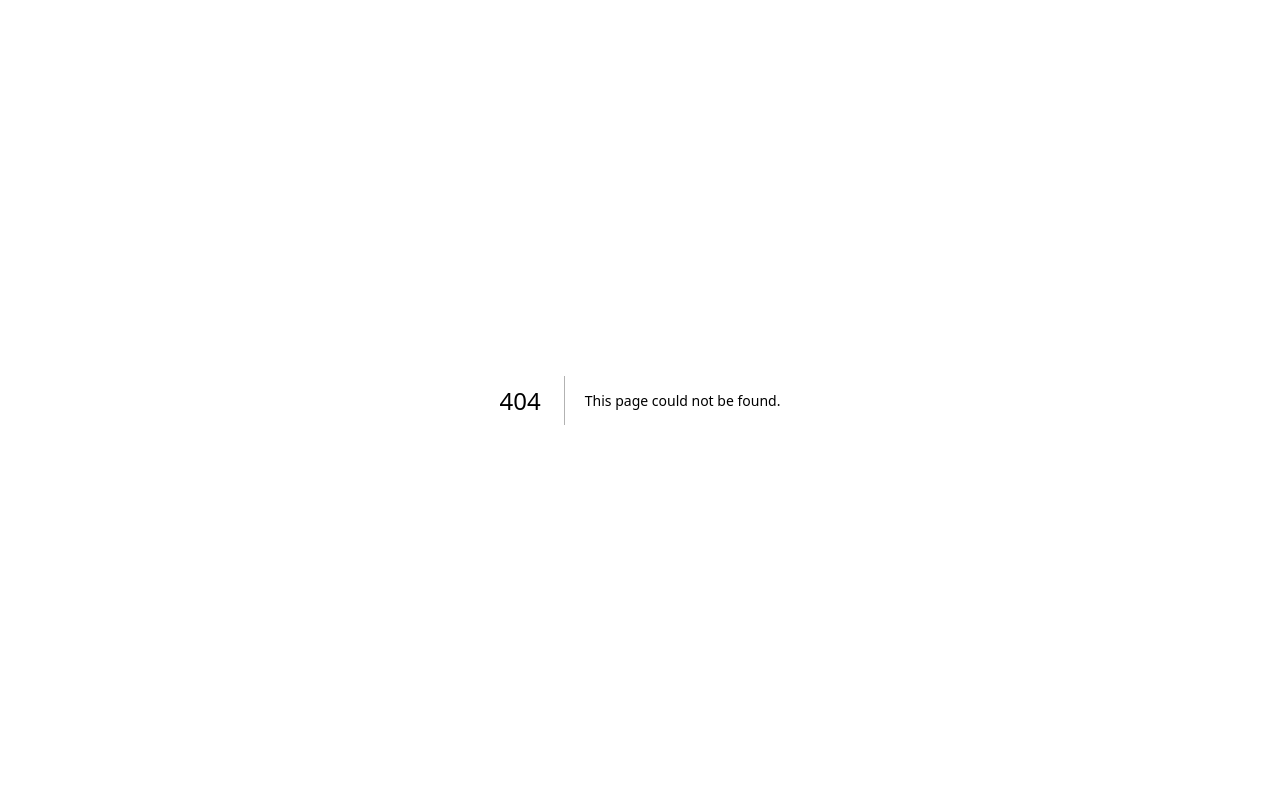
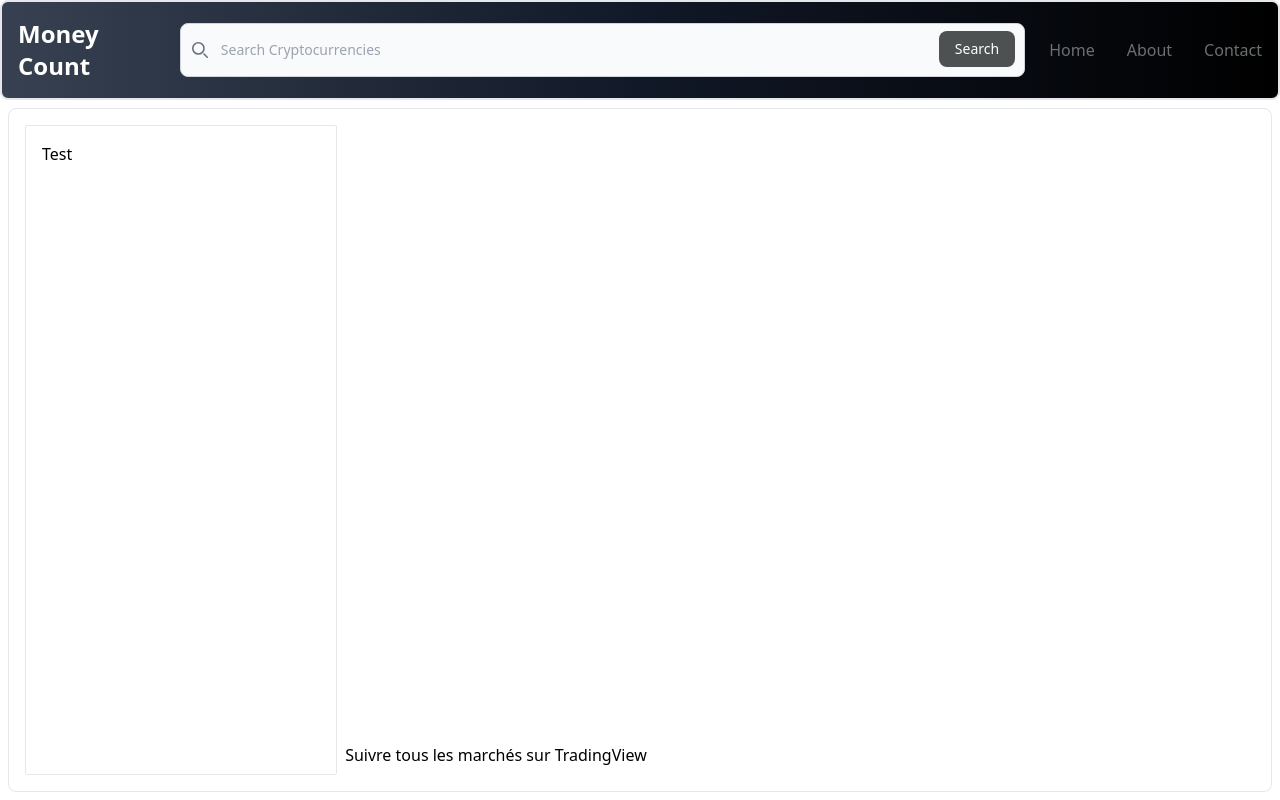
Before and after one commit to ThomasBasquin/Count-of-money, a Next.js app in the folder frontend/: page /dashboard in a window 1280 px wide. Before the commit this address had no page. Built offline with nearby package versions, Linux system fonts and the light colour scheme.

Commit message:
Add dashboard page and header component

```diff
--- /dev/null
+++ b/frontend/components/dashboard.js
@@ -0,0 +1,61 @@
+import React, { useEffect, useRef } from 'react';
+
+let tvScriptLoadingPromise;
+
+export default function Dashboard() {
+    const onLoadScriptRef = useRef();
+
+    useEffect(
+        () => {
+            onLoadScriptRef.current = createWidget;
+
+            if (!tvScriptLoadingPromise) {
+                tvScriptLoadingPromise = new Promise((resolve) => {
+                    const script = document.createElement('script');
+                    script.id = 'tradingview-widget-loading-script';
+                    script.src = 'https://s3.tradingview.com/tv.js';
+                    script.type = 'text/javascript';
+                    script.onload = resolve;
+
+                    document.head.appendChild(script);
+                });
+            }
+
+            tvScriptLoadingPromise.then(() => onLoadScriptRef.current && onLoadScriptRef.current());
+
+            return () => onLoadScriptRef.current = null;
+
+            function createWidget() {
+                if (document.getElementById('tradingview_0f7cf') && 'TradingView' in window) {
+                    new window.TradingView.widget({
+                        autosize: true,
+                        symbol: "BITSTAMP:BTCUSD",
+                        interval: "60",
+                        timezone: "Etc/UTC",
+                        theme: "light",
+                        style: "1",
+                        locale: "fr",
+                        enable_publishing: false,
+                        allow_symbol_change: false,
+                        container_id: "tradingview_0f7cf"
+                    });
+                }
+            }
+        },
+        []
+    );
+    return (
+        <div className="rounded-lg border h-full p-4 m-2 flex flex-row">
+            <div className="rounded-sm border mr-2 w-1/3 p-4">
+                <p>Test</p>
+            </div>
+            <div className='tradingview-widget-container' style={{ height: "100%", width: "100%" }}>
+                <div id='tradingview_0f7cf' style={{ height: "calc(100% - 32px)", width: "100%" }} />
+                <div className="tradingview-widget-copyright">
+                    <a href="https://fr.tradingview.com/" rel="noopener nofollow" target="_blank"><span className="blue-text">Suivre tous les marchés sur TradingView</span></a>
+                </div>
+            </div>
+
+        </div>
+    );
+}
--- /dev/null
+++ b/frontend/components/header.js
@@ -0,0 +1,25 @@
+import React from "react";
+import SearchBar from "./searchBar";
+
+export default function Header() {
+    return (
+        <div>
+            <div className="flex justify-between items-center py-4 rounded-lg border-2 bg-gradient-to-r from-gray-700 via-gray-900 to-black">
+                <p className="text-2xl font-bold text-grey-800 px-4 text-white">Money Count</p>
+                <div className="flex items-center justify-end w-full">
+                    <div className="md:inline-flex hidden w-full">
+                        <SearchBar />
+                    </div>
+                    <div>
+                        <a href="" className="text-jumbo-500 hover:text-grey-600 px-4">Home</a>
+                        <a href="" className="text-jumbo-500 hover:text-grey-600 px-4">About</a>
+                        <a href="" className="text-jumbo-500 hover:text-grey-600 px-4">Contact</a>
+                    </div>
+                </div>
+            </div>
+            <div className="flex justify-between py-2 mx-1 items-center md:hidden">
+                <SearchBar />
+            </div>
+        </div>
+    );
+};
--- /dev/null
+++ b/frontend/components/searchBar.js
@@ -0,0 +1,15 @@
+import React from "react";
+
+export default function SearchBar() {
+    return (
+        <div className="relative w-full mx-2">
+            <div className="absolute inset-y-0 start-0 flex items-center ps-3 pointer-events-none">
+                <svg className="w-4 h-4 text-gray-500 dark:text-gray-400" aria-hidden="true" xmlns="http://www.w3.org/2000/svg" fill="none" viewBox="0 0 20 20">
+                    <path stroke="currentColor" strokeLinecap="round" strokeLinejoin="round" strokeWidth="2" d="m19 19-4-4m0-7A7 7 0 1 1 1 8a7 7 0 0 1 14 0Z" />
+                </svg>
+            </div>
+            <input type="search" id="default-search" className="block w-full p-4 ps-10 text-sm text-gray-900 border border-gray-300 rounded-lg bg-gray-50 focus:ring-blue-500 focus:border-blue-500 dark:bg-gray-700 dark:border-gray-600 dark:placeholder-gray-400 dark:text-white dark:focus:ring-blue-500 dark:focus:border-blue-500" placeholder="Search Cryptocurrencies" />
+            <button type="submit" className="text-white absolute end-2.5 bottom-2.5 bg-jumbo-700 hover:bg-jumbo-800 focus:ring-4 focus:outline-none focus:ring-jumbo-300 font-medium rounded-lg text-sm px-4 py-2 dark:bg-jumbo-600 dark:hover:bg-jumbo-700 dark:focus:ring-jumbo-800">Search</button>
+        </div>
+    );
+}
--- /dev/null
+++ b/frontend/pages/dashboard/index.js
@@ -0,0 +1,14 @@
+import React from 'react';
+import Header from '../../components/header';
+import Dashboard from '../../components/dashboard';
+
+const HomePage = () => {
+    return (
+        <div className='flex flex-col w-screen h-screen'>
+            <Header />
+            <Dashboard />
+        </div>
+    );
+};
+
+export default HomePage;
--- a/frontend/pages/home.js
+++ /dev/null
@@ -1,17 +0,0 @@
-import React from 'react';
-
-function MyApp({ Component, pageProps }) {
-  return <Component {...pageProps} />;
-}
-
-
-const HomePage = () => {
-  return (
-    <div>
-      <h1>Page d'accueil</h1>
-        <p>boiuboiubobibbiobpoiobbo</p>
-    </div>
-  );
-};
-
-export default HomePage;
--- /dev/null
+++ b/frontend/pages/index.js
@@ -0,0 +1,60 @@
+"use client"
+import React from 'react';
+import Header from '../components/header';
+import Dashboard from '../components/dashboard';
+import Spline from '@splinetool/react-spline';
+import { useLayoutEffect, useRef } from 'react';
+import gsap from 'gsap';
+
+const HomePage = () => {
+  const root = useRef();
+
+  if (typeof window !== "undefined") {
+    useLayoutEffect(() => {
+      const tlCoin = gsap.timeline({ repeat: -1 });
+      tlCoin.to(".coin", {
+        duration: 1,
+        y: "-=10",
+        ease: "Sine.easeInOut"
+      }).to(".coin", {
+        duration: 1,
+        y: "+=10",
+        ease: "Sine.easeInOut"
+      });
+      let ctx = gsap.context(() => {
+        gsap.to(".title", {
+          duration: 1,
+          y: 40,
+          ease: "elastic"
+        });
+        gsap.to(".content", {
+          duration: 1,
+          y: 20,
+          ease: "elastic"
+        });
+      }, root)
+
+      return () => ctx.revert();
+    }
+      , []);
+  }
+  return (
+    <div className='flex flex-col w-screen h-screen bg-gradient-to-r from-blue-700 via-blue-800 to-gray-900 items-center justify-around' ref={root}>
+      <h1 className="text-4xl font-bold text-grey-800 text-white text-center title">Count Of Money</h1>
+      <div className='coin h-fit w-fit'>
+        <Spline scene="https://draft.spline.design/SC5GjCTuXT3BkWH0/scene.splinecode" />
+      </div>
+      <div className='w-2/3 flex flex-col items-center justify-center'>
+        <p className='text-white font-semibold text-center content'>
+          Hello, welcome to Count Of Money. This is a simple app that allows you to track your cryptocurrencies and have lot of statistics about them.
+        </p>
+        <div className='content mt-12'>
+          <button className='bg-black border-2 border-solid border-white rounded-lg text-white p-3'>Dashboard</button>
+        </div>
+      </div>
+
+    </div>
+  );
+};
+
+export default HomePage;
--- a/frontend/pages/index.jsx
+++ /dev/null
@@ -1,15 +0,0 @@
-import React from 'react';
-
-export default function Home() {
-    return (
-        <div className="bg-gray-200 h-screen flex items-center justify-center">
-            <div className="bg-white p-8 rounded shadow-md">
-                <h1 className="text-2xl font-bold mb-4">Bienvenue sur mon site avec Next.js et Tailwind CSS</h1>
-                <p className="text-gray-700">C'est un exemple de code Next.js avec Tailwind CSS.</p>
-                <button className="bg-blue-500 text-white px-4 py-2 mt-4 rounded hover:bg-blue-700">
-                Cliquez-moi
-                </button>
-            </div>
-        </div>
-    )
-}
--- a/frontend/tailwind.config.js
+++ b/frontend/tailwind.config.js
@@ -1,4 +1,6 @@
 /** @type {import('tailwindcss').Config} */
+const colors = require('tailwindcss/colors')
+
 module.exports = {
   content: [
     "./app/**/*.{js,ts,jsx,tsx,mdx}",
@@ -8,6 +10,30 @@ module.exports = {
     "./src/**/*.{js,ts,jsx,tsx,mdx}",
   ],
   theme: {
+    colors: {
+      transparent: 'transparent',
+      current: 'currentColor',
+      black: colors.black,
+      white: colors.white,
+      gray: colors.gray,
+      blue: colors.blue,
+      emerald: colors.emerald,
+      indigo: colors.indigo,
+      yellow: colors.yellow,
+      jumbo: {
+        '50': '#f5f6f6',
+        '100': '#e6e7e7',
+        '200': '#cfd2d1',
+        '300': '#aeb2b1',
+        '400': '#858b8b',
+        '500': '#6a7070',
+        '600': '#606666',
+        '700': '#4d5151',
+        '800': '#434747',
+        '900': '#3b3e3e',
+        '950': '#252627',
+      }
+    },
     extend: {},
   },
   plugins: [],
```
Also changed, not shown: frontend/package.json (+6 -1 lines).
